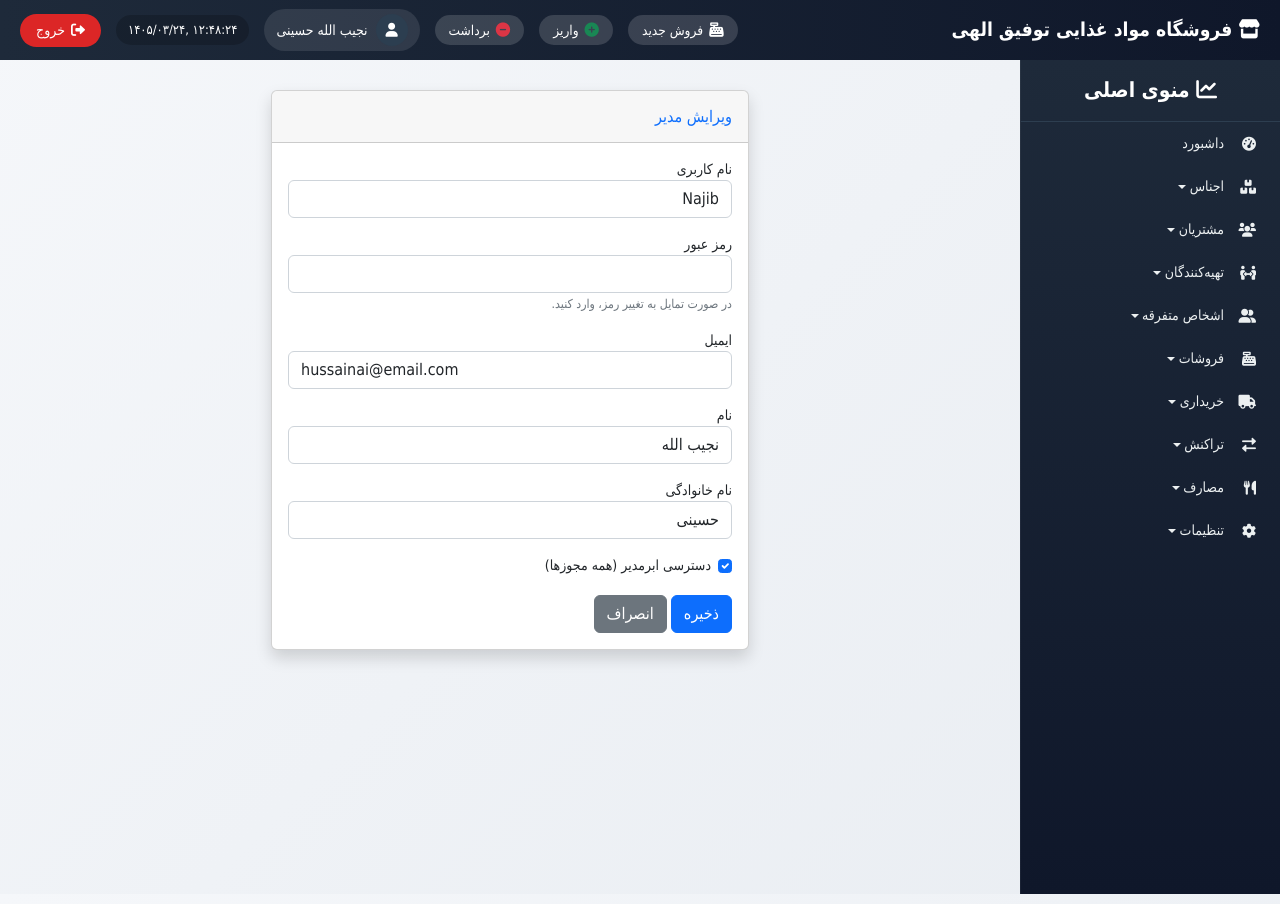
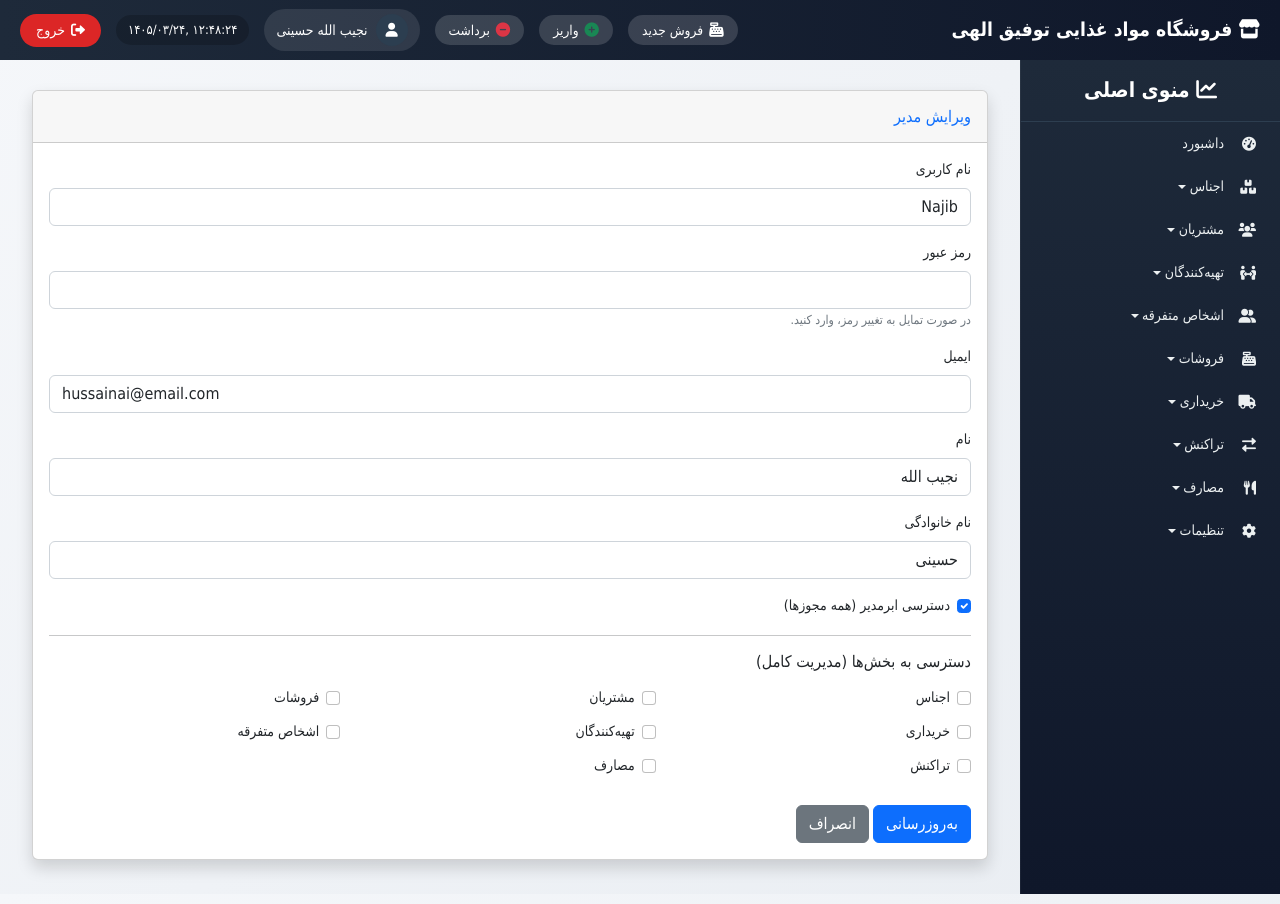
Before and after one commit to ahmadshahbaba/accounting_system, a Django app: page /settings/managers/edit/1/ in a window 1280 px wide. Run offline with Django 5.2, Linux system fonts and the light colour scheme; a user stored in the database is signed in; data comes from the database, SQL or seed files in the repository; both versions use the stored data as it was after the commit; some web fonts are replaced.

Commit message:
update project

```diff
--- a/settings_app/views.py
+++ b/settings_app/views.py
@@ -1,13 +1,67 @@
 from django.shortcuts import render, redirect, get_object_or_404
 from django.contrib import messages
 from django.contrib.auth.decorators import login_required
-from django.contrib.auth.models import User
+from django.contrib.auth.models import User, Permission
 from django.contrib.auth.hashers import make_password
 from django.contrib.auth import update_session_auth_hash
 from django.contrib.auth.forms import PasswordChangeForm
+from django.core.exceptions import PermissionDenied
+from django.db import transaction
 from .models import ShopInfo, UnitOfMeasure, Currency
 
-# ========== معلومات عمومی ==========
+# ==================== تعریف بخش‌ها و مجوزها برای مدیران ====================
+SECTIONS = {
+    'اجناس': {
+        'app_label': 'inventory',
+        'models': ['product', 'stock', 'category', 'transaction'],
+    },
+    'مشتریان': {
+        'app_label': 'customers',
+        'models': ['customer'],
+    },
+    'فروشات': {
+        'app_label': 'sales',
+        'models': ['sale', 'saleitem'],
+    },
+    'خریداری': {
+        'app_label': 'purchases',
+        'models': ['purchaseinvoice', 'purchaseitem'],
+    },
+    'تهیه‌کنندگان': {
+        'app_label': 'suppliers',
+        'models': ['supplier'],
+    },
+    'اشخاص متفرقه': {
+        'app_label': 'misc_persons',
+        'models': ['miscperson'],
+    },
+    'تراکنش': {
+        'app_label': 'transactions',
+        'models': ['financialtransaction'],
+    },
+    'مصارف': {
+        'app_label': 'expenses',
+        'models': ['generalexpense'],
+    },
+}
+
+def get_all_permissions_for_section(section_key):
+    """بازگرداندن تمام مجوزهای (view, add, change, delete) برای مدل‌های یک بخش"""
+    section = SECTIONS[section_key]
+    app_label = section['app_label']
+    perms = []
+    for model_name in section['models']:
+        for action in ['view', 'add', 'change', 'delete']:
+            codename = f'{action}_{model_name}'
+            try:
+                perm = Permission.objects.get(content_type__app_label=app_label, codename=codename)
+                perms.append(perm)
+            except Permission.DoesNotExist:
+                continue
+    return perms
+
+
+# ==================== معلومات عمومی ====================
 @login_required
 def general_info(request):
     shop_info, created = ShopInfo.objects.get_or_create(pk=1)
@@ -49,7 +103,8 @@ def general_info(request):
         'password_form': password_form,
     })
 
-# ========== مدیریت واحدها ==========
+
+# ==================== مدیریت واحدها (واحدهای اندازه‌گیری و ارزها) ====================
 @login_required
 def units_list(request):
     units = UnitOfMeasure.objects.all()
@@ -114,14 +169,19 @@ def currency_delete(request, pk):
     messages.success(request, 'واحد پول حذف شد.')
     return redirect('settings_app:units_list')
 
-# ========== مدیریت مدیران ==========
+
+# ==================== مدیریت مدیران با چک‌باکس بخش‌ها ====================
 @login_required
 def managers_list(request):
+    if not request.user.is_superuser:
+        raise PermissionDenied("شما دسترسی به این بخش ندارید.")
     managers = User.objects.filter(is_staff=True).order_by('-is_superuser', 'username')
     return render(request, 'settings_app/managers_list.html', {'managers': managers})
 
 @login_required
 def manager_add(request):
+    if not request.user.is_superuser:
+        raise PermissionDenied("شما دسترسی به این بخش ندارید.")
     if request.method == 'POST':
         username = request.POST.get('username')
         password = request.POST.get('password')
@@ -133,8 +193,10 @@ def manager_add(request):
 
         if User.objects.filter(username=username).exists():
             messages.error(request, 'این نام کاربری قبلاً ثبت شده است.')
-        else:
-            User.objects.create_user(
+            return redirect('settings_app:manager_add')
+
+        with transaction.atomic():
+            user = User.objects.create_user(
                 username=username,
                 password=password,
                 email=email,
@@ -143,29 +205,67 @@ def manager_add(request):
                 is_staff=is_staff,
                 is_superuser=is_superuser
             )
-            messages.success(request, f'مدیر {username} با موفقیت اضافه شد.')
+            if not is_superuser:
+                for section_key in SECTIONS.keys():
+                    if request.POST.get(f'perm_{section_key}'):
+                        perms = get_all_permissions_for_section(section_key)
+                        user.user_permissions.add(*perms)
+        messages.success(request, f'مدیر {username} با موفقیت اضافه شد.')
         return redirect('settings_app:managers_list')
-    return render(request, 'settings_app/manager_form.html')
+    return render(request, 'settings_app/manager_form.html', {'sections': SECTIONS})
 
 @login_required
 def manager_edit(request, pk):
+    if not request.user.is_superuser:
+        raise PermissionDenied("شما دسترسی به این بخش ندارید.")
     user = get_object_or_404(User, pk=pk)
     if request.method == 'POST':
         user.username = request.POST.get('username')
         user.email = request.POST.get('email')
         user.first_name = request.POST.get('first_name')
         user.last_name = request.POST.get('last_name')
-        user.is_superuser = request.POST.get('is_superuser') == 'on'
+        is_superuser = request.POST.get('is_superuser') == 'on'
+        user.is_superuser = is_superuser
         password = request.POST.get('password')
         if password:
-            user.password = make_password(password)
+            user.set_password(password)
         user.save()
-        messages.success(request, 'اطلاعات مدیر به‌روز شد.')
+
+        if not is_superuser:
+            all_perms = []
+            for section_key in SECTIONS.keys():
+                all_perms.extend(get_all_permissions_for_section(section_key))
+            user.user_permissions.remove(*all_perms)
+            for section_key in SECTIONS.keys():
+                if request.POST.get(f'perm_{section_key}'):
+                    perms = get_all_permissions_for_section(section_key)
+                    user.user_permissions.add(*perms)
+        else:
+            all_perms = []
+            for section_key in SECTIONS.keys():
+                all_perms.extend(get_all_permissions_for_section(section_key))
+            user.user_permissions.remove(*all_perms)
+
+        messages.success(request, f'مدیر {user.username} با موفقیت ویرایش شد.')
         return redirect('settings_app:managers_list')
-    return render(request, 'settings_app/manager_form.html', {'manager': user})
+
+    allowed_sections = []
+    if not user.is_superuser:
+        for section_key in SECTIONS.keys():
+            perms = get_all_permissions_for_section(section_key)
+            if user.has_perms([p.codename for p in perms]):
+                allowed_sections.append(section_key)
+
+    return render(request, 'settings_app/manager_form.html', {
+        'manager': user,
+        'sections': SECTIONS,
+        'allowed_sections': allowed_sections,
+    })
 
 @login_required
 def manager_delete(request, pk):
+    if not request.user.is_superuser:
+        raise PermissionDenied("شما دسترسی به این بخش ندارید.")
     user = get_object_or_404(User, pk=pk)
     if user == request.user:
         messages.error(request, 'شما نمی‌توانید خودتان را حذف کنید.')
--- a/templates/settings_app/manager_form.html
+++ b/templates/settings_app/manager_form.html
@@ -4,43 +4,58 @@
 {% block title %}{% if manager %}{% trans "ویرایش مدیر" %}{% else %}{% trans "افزودن مدیر جدید" %}{% endif %}{% endblock %}
 
 {% block content %}
-<div class="container d-flex justify-content-center align-items-center">
-    <div class="card shadow w-50">
+<div class="container">
+    <div class="card shadow mb-4">
         <div class="card-header py-3">
             <h6 class="m-0 font-weight-bold text-primary">
-                {% if manager %}ویرایش مدیر{% else %}افزودن مدیر جدید{% endif %}
+                {% if manager %}{% trans "ویرایش مدیر" %}{% else %}{% trans "افزودن مدیر جدید" %}{% endif %}
             </h6>
         </div>
         <div class="card-body">
             <form method="post">
                 {% csrf_token %}
                 <div class="mb-3">
-                    <label>نام کاربری</label>
+                    <label class="form-label">نام کاربری</label>
                     <input type="text" name="username" class="form-control" value="{{ manager.username|default:'' }}" required>
                 </div>
                 <div class="mb-3">
-                    <label>رمز عبور</label>
+                    <label class="form-label">رمز عبور</label>
                     <input type="password" name="password" class="form-control" {% if not manager %}required{% endif %}>
                     {% if manager %}<small class="text-muted">در صورت تمایل به تغییر رمز، وارد کنید.</small>{% endif %}
                 </div>
                 <div class="mb-3">
-                    <label>ایمیل</label>
+                    <label class="form-label">ایمیل</label>
                     <input type="email" name="email" class="form-control" value="{{ manager.email|default:'' }}">
                 </div>
                 <div class="mb-3">
-                    <label>نام</label>
+                    <label class="form-label">نام</label>
                     <input type="text" name="first_name" class="form-control" value="{{ manager.first_name|default:'' }}">
                 </div>
                 <div class="mb-3">
-                    <label>نام خانوادگی</label>
+                    <label class="form-label">نام خانوادگی</label>
                     <input type="text" name="last_name" class="form-control" value="{{ manager.last_name|default:'' }}">
                 </div>
                 <div class="mb-3 form-check">
                     <input type="checkbox" name="is_superuser" class="form-check-input" {% if manager.is_superuser %}checked{% endif %}>
                     <label class="form-check-label">دسترسی ابرمدیر (همه مجوزها)</label>
                 </div>
-                <button type="submit" class="btn btn-primary">ذخیره</button>
-                <a href="{% url 'settings_app:managers_list' %}" class="btn btn-secondary">انصراف</a>
+
+                <hr>
+                <h6 class="mb-3">دسترسی به بخش‌ها (مدیریت کامل)</h6>
+                <div class="row">
+                    {% for section_key, section in sections.items %}
+                        <div class="col-md-4 mb-2">
+                            <div class="form-check">
+                                <input type="checkbox" name="perm_{{ section_key }}" id="perm_{{ section_key }}" class="form-check-input"
+                                    {% if section_key in allowed_sections %}checked{% endif %}>
+                                <label class="form-check-label" for="perm_{{ section_key }}">{{ section_key }}</label>
+                            </div>
+                        </div>
+                    {% endfor %}
+                </div>
+
+                <button type="submit" class="btn btn-primary mt-3">{% if manager %}به‌روزرسانی{% else %}ذخیره{% endif %}</button>
+                <a href="{% url 'settings_app:managers_list' %}" class="btn btn-secondary mt-3">انصراف</a>
             </form>
         </div>
     </div>
```
Also changed, not shown: templates/settings_app/managers_list.html (+6 -7 lines), db.sqlite3.
